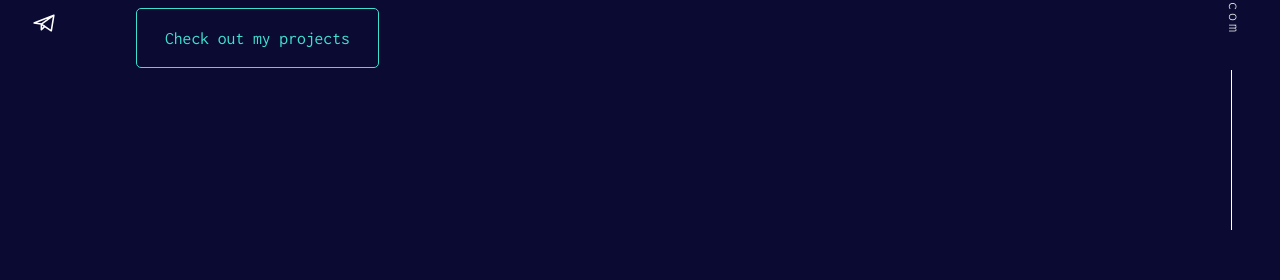
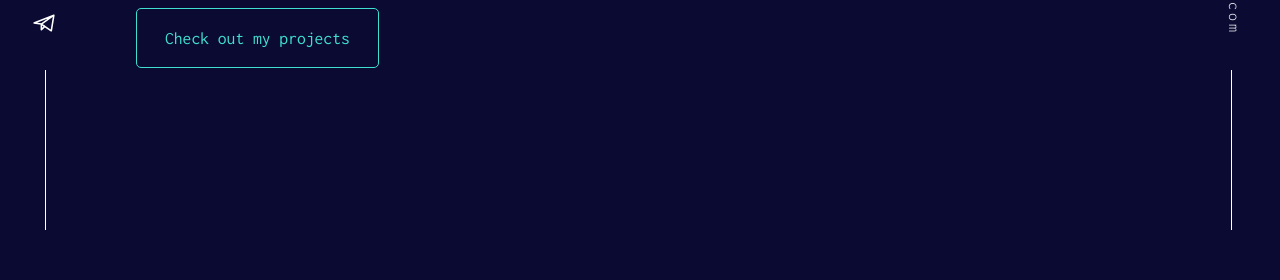
Before and after one commit to Alexa-Web-com/alexa-web, a React (Create React App) app: page / in a window 1280 px wide. Shown: the part 602-882 px from the top of the page. Built offline with nearby package versions, Linux system fonts and the light colour scheme; a web font is replaced by a local one.

Commit message:
improved horizontal responsiveness

```diff
--- a/src/components/SideBarLeft/SideBarLeft.jsx
+++ b/src/components/SideBarLeft/SideBarLeft.jsx
@@ -105,6 +105,7 @@ const SideBarLeft = () => {
                     </a>
                 </li>
             </ul>
+            <div className="sideBarLeft__line vertical_line"></div>
         </div>
     )
 }
```
